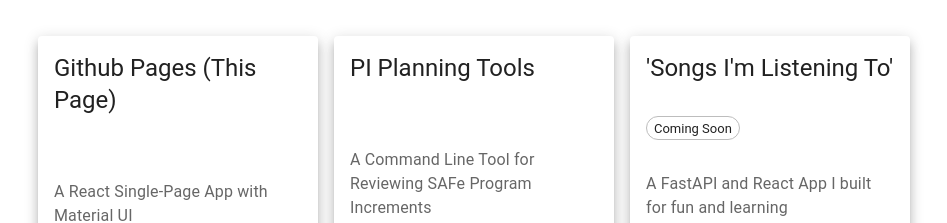
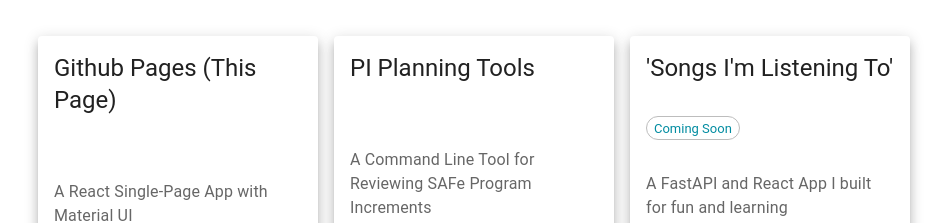
Before and after one commit to davebyrne222/davebyrne222.github.io, a React (Create React App) app: page / in a window 1280 px wide. Shown: the part 792-1015 px from the top of the page, without its empty margins (166-1113 px from the left). Built offline with nearby package versions, Linux system fonts and the light colour scheme; some icons are missing.

Commit message:
updated chip color for projects

```diff
--- a/src/components/body/projects/project-card.css
+++ b/src/components/body/projects/project-card.css
@@ -43,9 +43,7 @@
 }
 
 .tag-coming-soon {
-  background: none;
   color: #028ca1;
-  font-size: 16px;
 }
 
 .project-links a {
--- a/src/components/body/projects/project-card.js
+++ b/src/components/body/projects/project-card.js
@@ -38,7 +38,12 @@ export default function ActionAreaCard({ project }) {
           {project.live ? (
             ""
           ) : (
-            <Chip label="Coming Soon" size="small" variant="outlined" />
+            <Chip
+              label="Coming Soon"
+              size="small"
+              variant="outlined"
+              style={{ color: "#028ca1" }}
+            />
           )}
         </CardContent>
         <CardContent sx={{ flexGrow: 1 }}>
```
